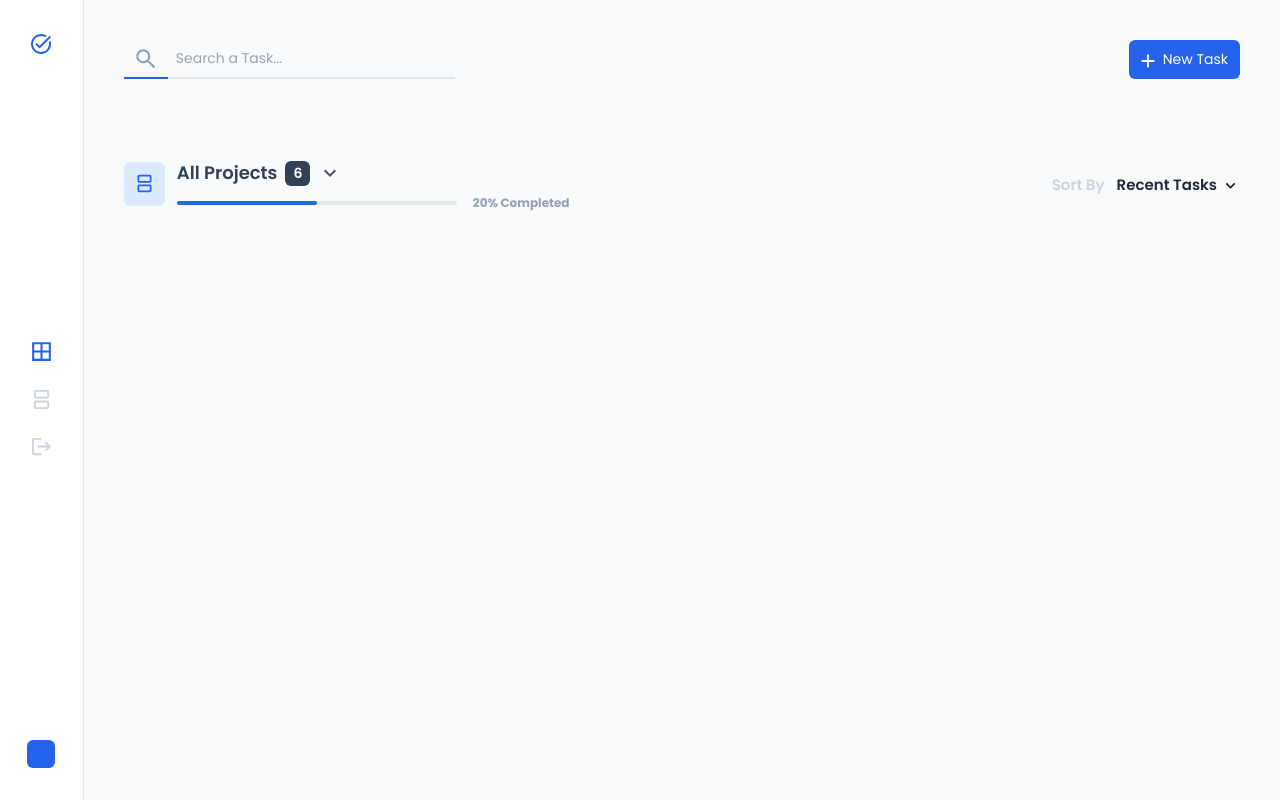
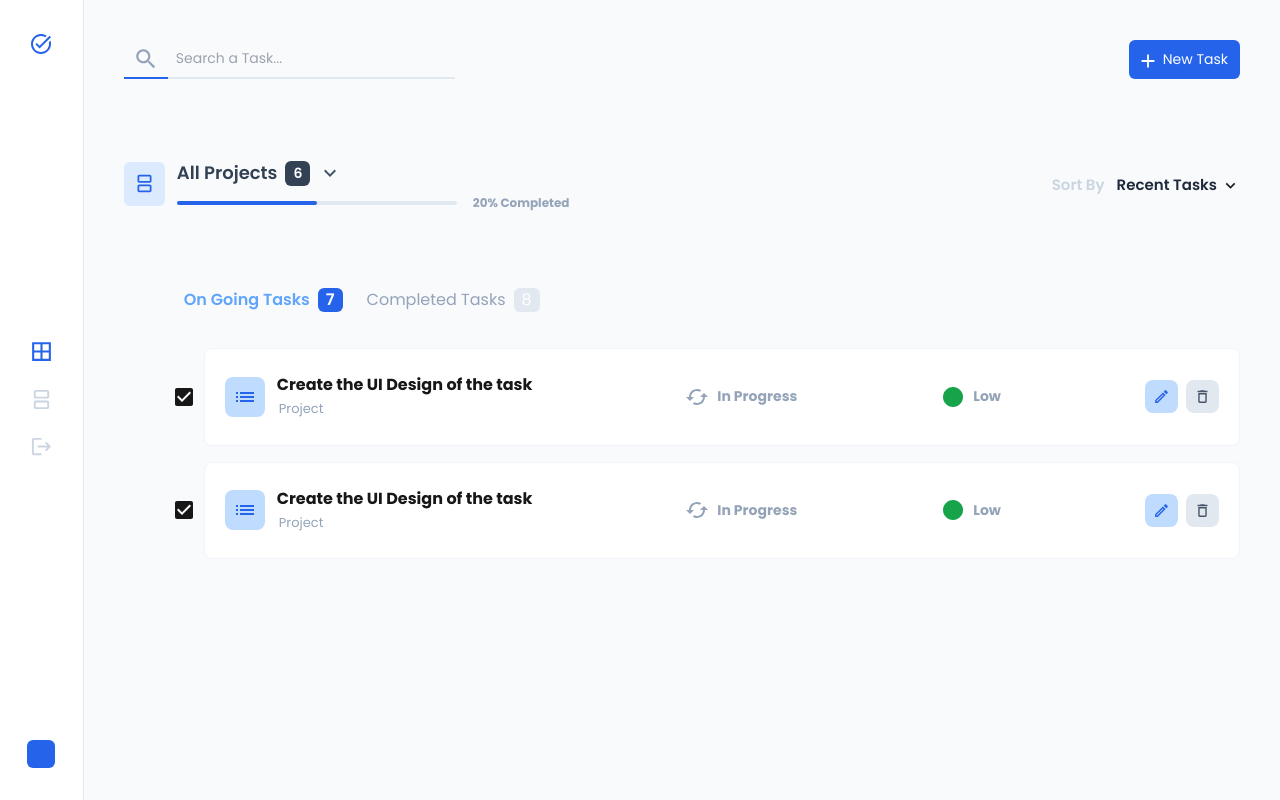
Before and after one commit to Briankurtish/Project-Manager-Platform-with-Next-JS-and-React, a Next.js app: page / in a window 1280 px wide. Built offline with nearby package versions, Linux system fonts and the light colour scheme.

Commit message:
Added the Task List View

```diff
--- a/app/Pages/AllTasks/AllTasks.tsx
+++ b/app/Pages/AllTasks/AllTasks.tsx
@@ -1,12 +1,14 @@
 import React from "react";
 import TasksHeader from "./Components/TasksHeader";
 import TasksSubHeader from "./Components/TasksSubHeader";
+import TasksList from "./Components/TasksList";
 
 const AllTasksContainer = () => {
   return (
     <div className="bg-slate-50 w-full p-10">
       <TasksHeader />
       <TasksSubHeader />
+      <TasksList />
     </div>
   );
 };
--- a/app/Pages/AllTasks/Components/AllProjectsSection.tsx
+++ /dev/null
@@ -1,16 +0,0 @@
-import React from "react";
-import SingleProjectCard from "./SingleProjectCard";
-
-const AllProjectsSection = () => {
-  return (
-    <ul className="h-[78%] overflow-auto flex gap-4 flex-wrap mt-6">
-      <SingleProjectCard />
-      <SingleProjectCard />
-      <SingleProjectCard />
-      <SingleProjectCard />
-      <SingleProjectCard />
-    </ul>
-  );
-};
-
-export default AllProjectsSection;
--- a/app/Pages/AllTasks/Components/SingleProjectCard.tsx
+++ /dev/null
@@ -1,74 +0,0 @@
-import { Circle, MoreVert, Splitscreen } from "@mui/icons-material";
-import React from "react";
-
-const SingleProjectCard = () => {
-  return (
-    <li className="w-[300px] flex flex-col gap-8 rounded-lg p-7 bg-white">
-      <ProjectCardHeader />
-      <ProjectCardBody />
-      <ProjectCardFooter />
-    </li>
-  );
-
-  function ProjectCardHeader() {
-    return (
-      <div className="flex justify-between items-center">
-        {/* Title and Icon */}
-        <div className="flex gap-3 items-center">
-          {/* project Icon */}
-          <div className="bg-blue-600 flex justify-center items-center w-[38px] h-[38px] rounded-md">
-            <Splitscreen className="text-white" sx={{ fontSize: "19px" }} />
-          </div>
-          {/* Project Title */}
-          <div className="flex flex-col">
-            <span className="font-semibold text-[19px]">Project Title</span>
-            <span className="text-slate-400 text-[13px]">2 days ago</span>
-          </div>
-          {/* Progress Bar */}
-        </div>
-
-        {/* More Options */}
-        <div>
-          <MoreVert className="text-slate-400 text-[19px] cursor-pointer" />
-        </div>
-      </div>
-    );
-  }
-
-  function ProjectCardBody() {
-    return (
-      <ul className="text-slate-400 text-[13px] flex flex-col gap-2 ml-3">
-        <li className="flex gap-2 items-center">
-          <Circle className="text-[8px]" />
-          <span>Lorem ipsum dolor sit amet consectetur, adipisicing elit.</span>
-        </li>
-
-        <li className="flex gap-2 items-center">
-          <Circle className="text-[8px]" />
-          <span>Lorem ipsum dolor sit amet consectetur, adipisicing elit.</span>
-        </li>
-      </ul>
-    );
-  }
-
-  function ProjectCardFooter() {
-    return (
-      <div className="flex gap-4 flex-col mt-2">
-        <div className="text-[12px] gap-3 items-center flex w-full">
-          <div className="w-full h-[7px] rounded-xl bg-slate-100 overflow-hidden">
-            <div className="w-1/2 bg-blue-600 h-full rounded-r-xl"></div>
-          </div>
-        </div>
-        <div className="flex justify-between">
-          <p className="text-[13px] text-slate-400">On Progress</p>
-          <div className="flex gap-1 text-[13px]">
-            {/* List Icon */}
-            <p>78%</p>
-          </div>
-        </div>
-      </div>
-    );
-  }
-};
-
-export default SingleProjectCard;
--- a/app/Pages/AllTasks/Components/StatsRightSideBar.tsx
+++ /dev/null
@@ -1,83 +0,0 @@
-import { Splitscreen } from "@mui/icons-material";
-import React from "react";
-
-const StatsRightSideBar = () => {
-  return (
-    <div className="w-[22%] flex justify-end items-center">
-      {/* White background */}
-      <div className="h-[92%] w-[94%] bg-white rounded-l-3xl p-3 flex flex-col">
-        {/* Header */}
-        <Header />
-        {/* Circular chart and labels */}
-        <div className="flex flex-col gap-11 items-center justify-center mt-6">
-          <CircularChart />
-          <ProjectsCompletedLabels />
-        </div>
-        {/* ProjectsList */}
-        <ProjectList />
-      </div>
-    </div>
-  );
-
-  function Header() {
-    return (
-      <h2 className="text-[22px] font-bold text-center mt-7">
-        Projects Completed
-      </h2>
-    );
-  }
-
-  function CircularChart() {
-    return (
-      <div className="flex justify-center items-center">
-        <div className="w-40 h-40 bg-slate-100 mt-5 rounded-full flex items-center justify-center">
-          <div className="w-[86%] flex justify-center items-center h-[86%] bg-white rounded-full">
-            <span className="text-xl font-semibold text-blue-600">90%</span>
-          </div>
-        </div>
-      </div>
-    );
-  }
-
-  function ProjectsCompletedLabels() {
-    return (
-      <div className="flex justify-center flex-col gap-1 items-center">
-        <p className="font-bold text-[17px]">3 Completed</p>
-        <p className="text-slate-400 text-[13px]">20 Tasks done</p>
-      </div>
-    );
-  }
-
-  function ProjectList() {
-    return (
-      <ul className="flex flex-col gap-3 mt-16 mx-4 overflow-auto">
-        <SingleProject />
-
-        <hr className="w-[80%] mx-auto text-slate-100 opacity-50" />
-
-        <SingleProject />
-
-        <hr className="w-[80%] mx-auto text-slate-100 opacity-50" />
-
-        <SingleProject />
-      </ul>
-    );
-  }
-
-  function SingleProject() {
-    return (
-      <li className="p-3 flex gap-2 items-center">
-        <div className="w-8 h-8 bg-blue-600 rounded-md justify-center items-center flex text-slate-100">
-          <Splitscreen sx={{ fontSize: "19px" }} />
-        </div>
-
-        <ul>
-          <li className="text-[14px] font-semibold">Project 1</li>
-          <li className="text-[12px] text-slate-400">3 Tasks</li>
-        </ul>
-      </li>
-    );
-  }
-};
-
-export default StatsRightSideBar;
--- /dev/null
+++ b/app/Pages/AllTasks/Components/TasksList.tsx
@@ -0,0 +1,101 @@
+import {
+  Cached,
+  CheckBox,
+  Circle,
+  DeleteOutline,
+  EditOutlined,
+  List,
+} from "@mui/icons-material";
+import React from "react";
+
+const TasksList = () => {
+  return (
+    <div className="ml-12 mt-11 flex-col flex gap-4">
+      <Tabs />
+      <div className="flex flex-col gap-4">
+        <SingleTask />
+        <SingleTask />
+      </div>
+    </div>
+  );
+};
+
+export default TasksList;
+
+function Tabs() {
+  return (
+    <div className="flex items-center gap-6 ml-3 mt-8 mb-5">
+      <div className="flex gap-2 text-blue-400 font-semibold">
+        <span>On Going Tasks</span>
+        <span className="bg-blue-600 text-white px-2 rounded-md">7</span>
+      </div>
+      <div className="text-slate-400 flex gap-2 items-center">
+        <span>Completed Tasks</span>
+        <span className="bg-slate-200 text-white px-2 rounded-md">8</span>
+      </div>
+    </div>
+  );
+}
+
+function SingleTask() {
+  return (
+    <div className="flex gap-2 items-center">
+      <CheckBox />
+      <div className="w-full bg-white rounded-lg border border-slate-100 flex gap-3 items-center justify-between p-5 py-6">
+        <div className="flex gap-3 items-center">
+          {/* Wallet Icon */}
+          <div>
+            <div className="bg-blue-200 rounded-lg p-2 flex items-center justify-center">
+              <List className="text-blue-600" />
+            </div>
+          </div>
+
+          {/* Wallet Name */}
+          <div className="flex flex-col">
+            <span className="font-bold hover:text-blue-600 cursor-pointer">
+              Create the UI Design of the task
+            </span>
+            <div className="flex">
+              <span className="text-slate-400 text-[13px] p-[2px]">
+                Project
+              </span>
+            </div>
+          </div>
+        </div>
+
+        {/* Status */}
+        <div className="flex gap-36 font-bold item-center">
+          <div className="flex gap-2 items-center">
+            <Cached className="text-[24px] text-slate-400" />
+            <span className="text-[14px] text-slate-400">In Progress</span>
+          </div>
+
+          {/* Priority */}
+          <div className="flex gap-2 items-center">
+            <Circle className="text-[10px] text-green-600" />
+            <span className="text-[14px] text-slate-400">Low</span>
+          </div>
+
+          {/* Action Buttons */}
+          <div className="flex gap-2 items-center">
+            {/* Edit Button */}
+            <div className="rounded-lg p-2 flex items-center justify-center cursor-pointer bg-blue-200 hover:bg-blue-300 transition-all">
+              <EditOutlined
+                sx={{ fontSize: "17px" }}
+                className="text-blue-600"
+              />
+            </div>
+
+            {/* Delete Button */}
+            <div className="rounded-lg p-2 flex items-center justify-center cursor-pointer bg-slate-200 hover:bg-slate-300 transition-all">
+              <DeleteOutline
+                sx={{ fontSize: "17px" }}
+                className="text-slate-600"
+              />
+            </div>
+          </div>
+        </div>
+      </div>
+    </div>
+  );
+}
```
